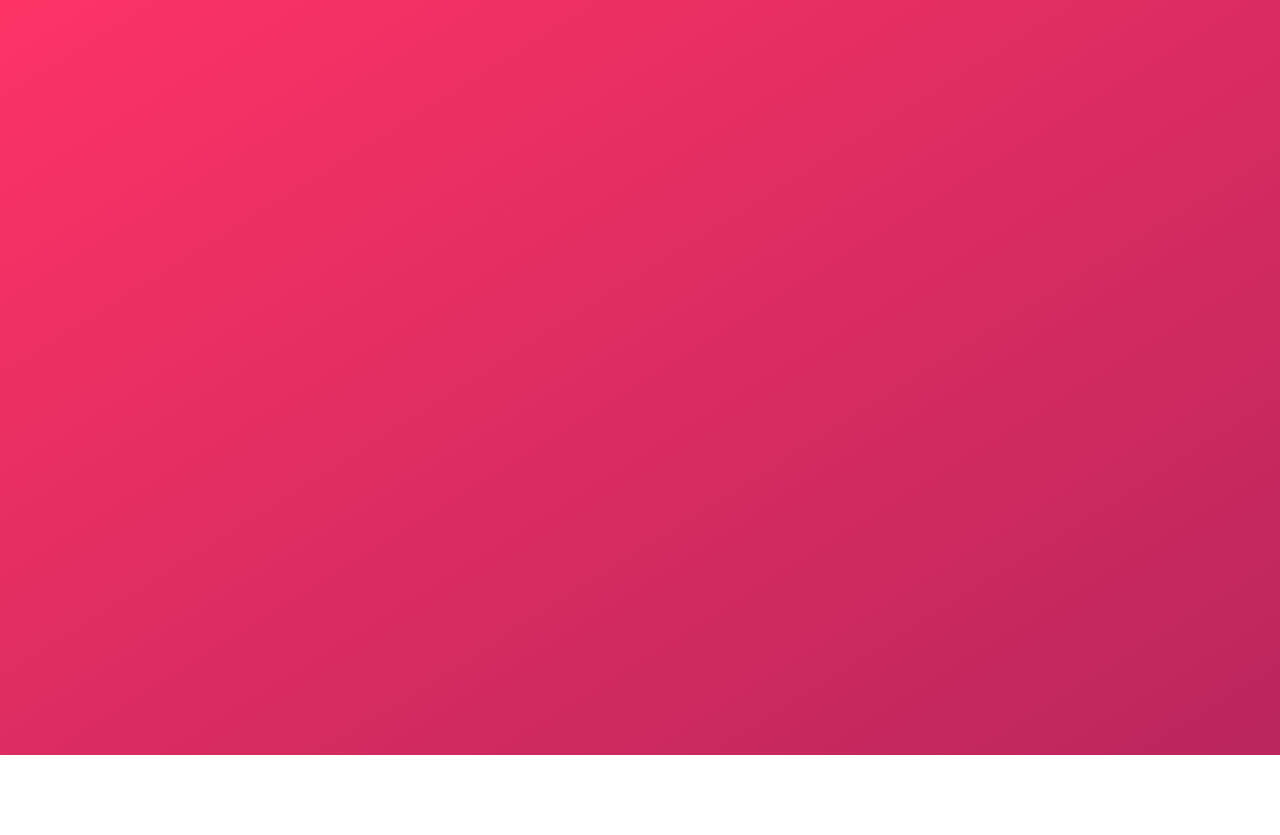
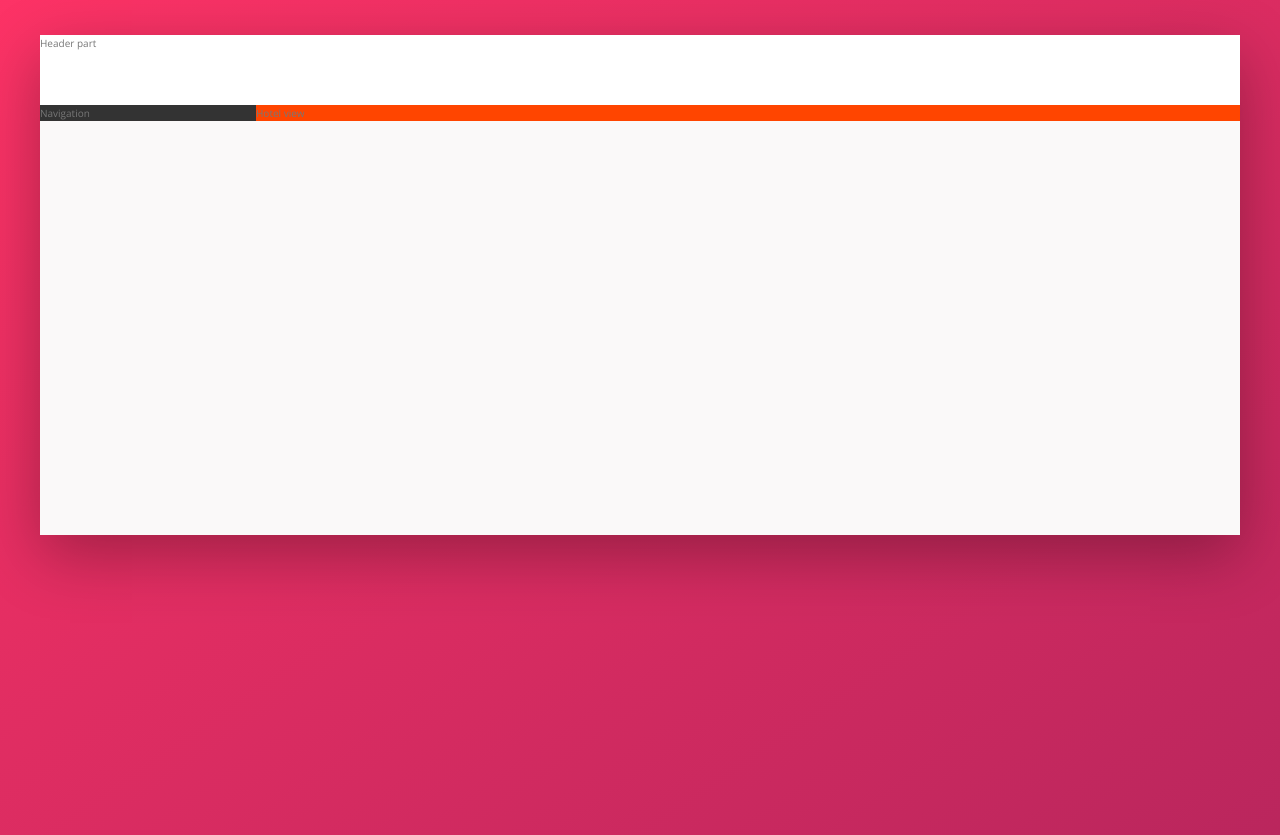
Before and after one commit to thiagocrux/trillo-landing-page, a website: page index.html in a window 1280 px wide. Shown: the part 45-880 px from the top of the page. Before the commit the page ends 800 px from the top, so only its background shows below. Drawn offline with nearby package versions, Linux system fonts and the light colour scheme.

Commit message:
After class 74 "Building the Overall Layout"

```diff
--- a/index.html
+++ b/index.html
@@ -10,6 +10,18 @@
     <link rel="shortcut icon" type="image/png" href="img/favicon.png">
 </head>
 <body>
-    <h1>Trillo</h1>
+    <div class="container">
+        <header class="header">
+            Header part
+        </header>
+        <div class="content">
+            <nav class="sidebar">
+                Navigation
+            </nav>
+            <main class="hotel-view">
+                Hotel view
+            </main>
+        </div>
+    </div>
 </body>
 </html>
--- a/sass/_base.scss
+++ b/sass/_base.scss
@@ -30,6 +30,8 @@ Grey dark 3: #999
     --color-grey-dark-1: #333;
     --color-grey-dark-2: #777;
     --color-grey-dark-3: #999;
+
+    --shadow-dark: 0 2rem 6rem rgba(0, 0, 0, .3);
 }
 
 * {
--- a/sass/_layout.scss
+++ b/sass/_layout.scss
@@ -0,0 +1,31 @@
+.container {
+    max-width: 120rem;
+    margin: 8rem auto;
+    background-color: var(--color-grey-light-1);
+    box-shadow: var(--shadow-dark);
+
+    min-height: 50rem;
+}
+
+.header {
+    height: 7rem;
+    background-color: #FFF;
+    border-bottom: var(--color-grey-light-2);
+}
+
+.content {
+    display: flex;
+}
+
+.sidebar {
+    background-color: var(--color-grey-dark-1);
+
+    flex: 0 0 18%;
+}
+
+.hotel-view {
+    background-color: #FFF;
+    background-color: orangered;
+
+    flex: 1;
+}
```
Also changed, not shown: css/style.css.
